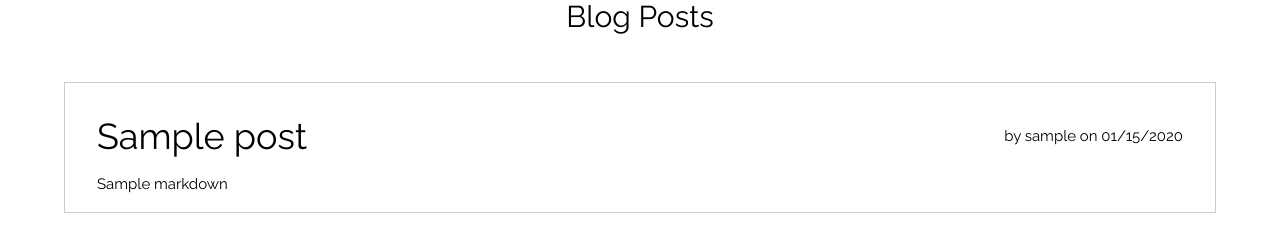
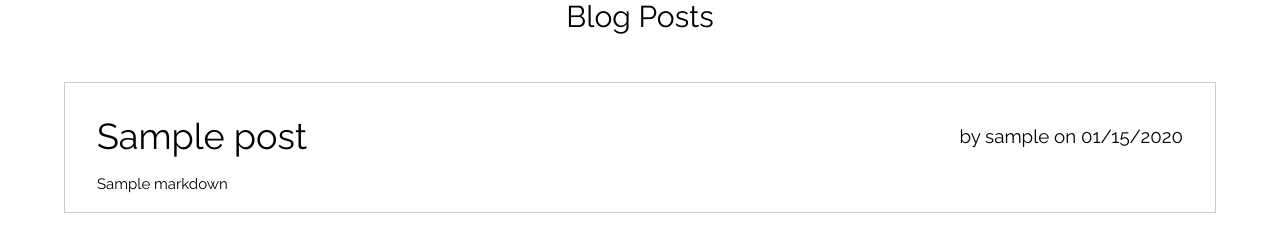
Before and after one commit to SarahRogue81/Flaskr, a Flask app: template flaskr/templates/blog/index.html in a window 1280 px wide. Shown: the part 129-376 px from the top of the page. Run offline with Flask 3, Linux system fonts and the light colour scheme; the template is opened without the code that fills it: most values are stand-ins (such as "Sample title", 1, 10 or a date in 2020).

Commit message:
made post username and date to be displayed in a larger font

```diff
--- a/flaskr/templates/blog/index.html
+++ b/flaskr/templates/blog/index.html
@@ -23,10 +23,10 @@
             <div class="w3-container w3-cell w3-cell-middle">
                 <h1>{{ post['title'] }}</h1>
             </div>
-            <div class="w3-container w3-cell w3-cell-middle w3-right-align">
+            <p class="w3-container w3-cell w3-cell-middle w3-right-align">
                 by {{ post['username'] }} on {{
                 post['created'].strftime('%m/%d/%Y') }}
-            </div>
+            </p>
             {% if g.user['id'] == post['author_id'] %}
             <div class="w3-container w3-cell w3-cell-middle w3-right-align">
                 <a
```
